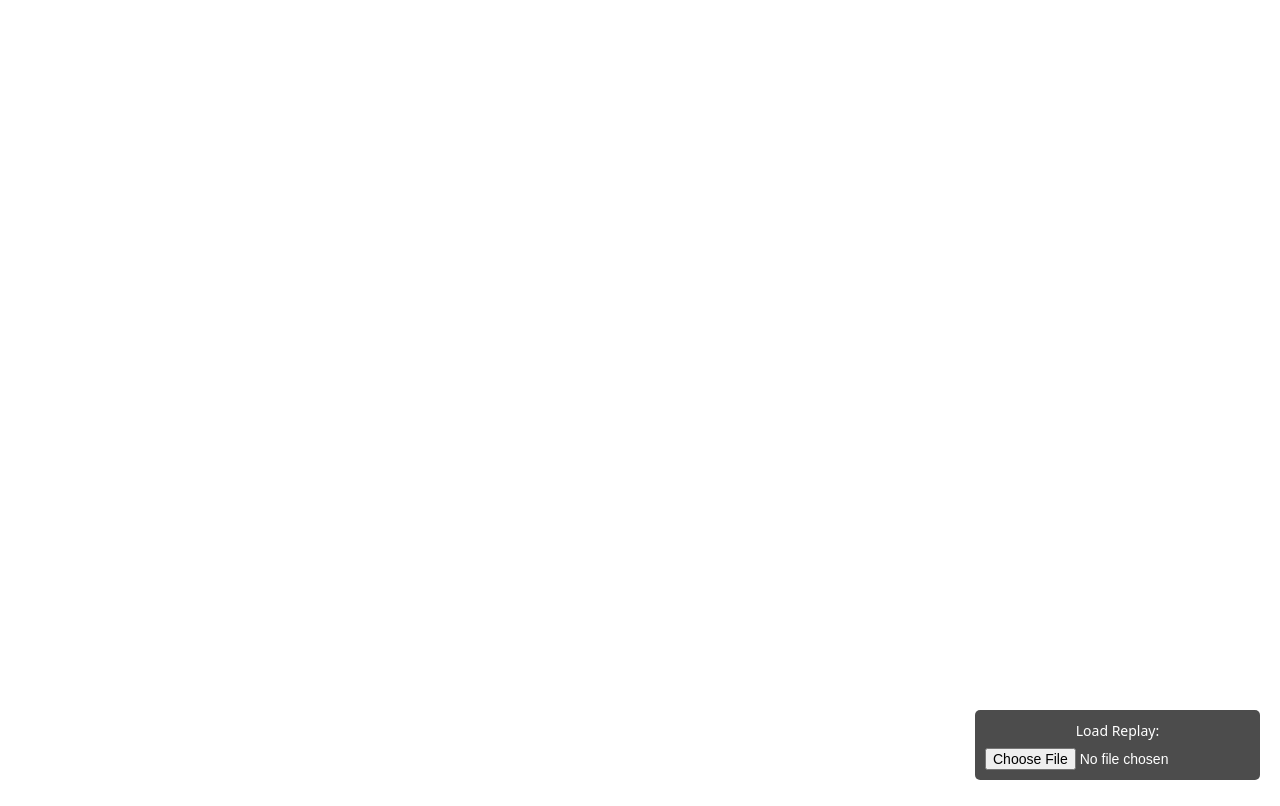
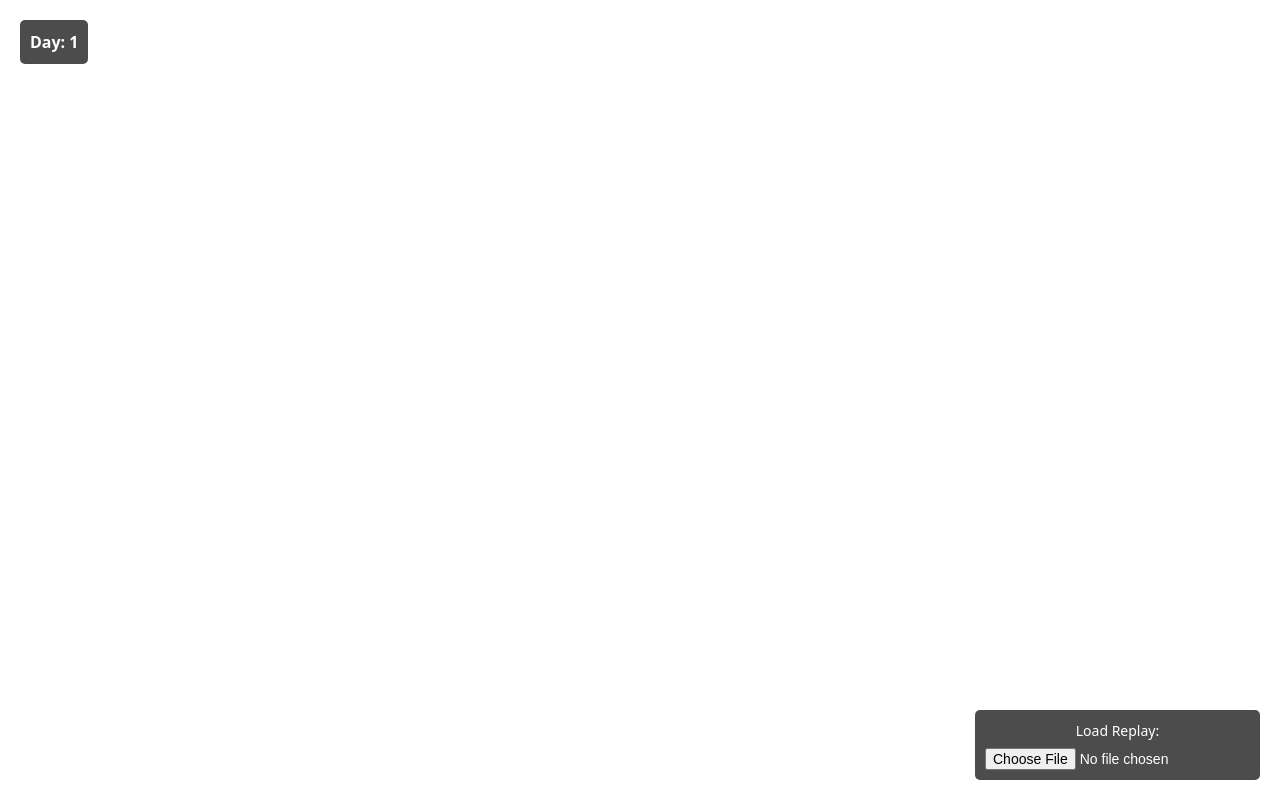
Before and after one commit to nickbabcock/awbrn, a React (Vite) app in the folder web/: page / in a window 1280 px wide. Built offline with nearby package versions, Linux system fonts and the light colour scheme.

Commit message:
Show current day in ui

```diff
--- a/web/package.json
+++ b/web/package.json
@@ -13,7 +13,8 @@
     "awbrn-wasm": "file:../crates/awbrn-wasm/pkg",
     "comlink": "^4.4.2",
     "react": "^19.0.0",
-    "react-dom": "^19.0.0"
+    "react-dom": "^19.0.0",
+    "zustand": "^5.0.6"
   },
   "devDependencies": {
     "@eslint/js": "^9.22.0",
--- a/web/src/App.tsx
+++ b/web/src/App.tsx
@@ -3,11 +3,14 @@ import "./App.css";
 import { proxy, transfer, wrap } from "comlink";
 import { GameWorker } from "./worker_types";
 import { GameEvent } from "awbrn-wasm";
+import { useGameStore, useGameActions } from "./store";
 
 let gameInstance: Awaited<ReturnType<GameWorker["createGame"]>> | undefined;
 
 function App() {
   const canvasRef = useRef<HTMLCanvasElement>(null);
+  const currentDay = useGameStore((state) => state.currentDay);
+  const { setCurrentDay } = useGameActions();
 
   const handleReplayFileChange = async (
     event: React.ChangeEvent<HTMLInputElement>,
@@ -69,7 +72,16 @@ function App() {
           scaleFactor: window.devicePixelRatio,
         },
         proxy((event: GameEvent) => {
-          console.log("Game event:", event);
+          switch (event.type) {
+            case "NewDay": {
+              console.log(`New day: ${event.day}`);
+              setCurrentDay(event.day);
+              break;
+            }
+            default: {
+              break;
+            }
+          }
         })
       );
 
@@ -155,6 +167,22 @@ function App() {
       <div
         style={{
           position: "fixed",
+          top: "20px",
+          left: "20px",
+          zIndex: 10,
+          backgroundColor: "rgba(0,0,0,0.7)",
+          padding: "10px",
+          borderRadius: "5px",
+          color: "white",
+          fontSize: "16px",
+          fontWeight: "bold",
+        }}
+      >
+        Day: {currentDay}
+      </div>
+      <div
+        style={{
+          position: "fixed",
           bottom: "20px",
           right: "20px",
           zIndex: 10,
--- /dev/null
+++ b/web/src/store.ts
@@ -0,0 +1,18 @@
+import { create } from 'zustand';
+
+interface GameState {
+  currentDay: number;
+}
+
+interface GameActions {
+  setCurrentDay: (day: number) => void;
+}
+
+export const useGameStore = create<GameState & { actions: GameActions }>((set) => ({
+  currentDay: 1,
+  actions: {
+    setCurrentDay: (day) => set({ currentDay: day }),
+  }
+}));
+
+export const useGameActions = () => useGameStore((state) => state.actions);
```
Also changed, not shown: 2 other files (tests, documents, lock files or other folders).
